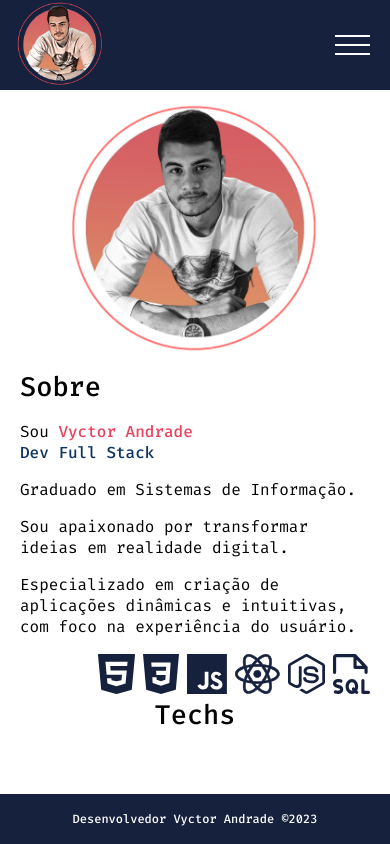
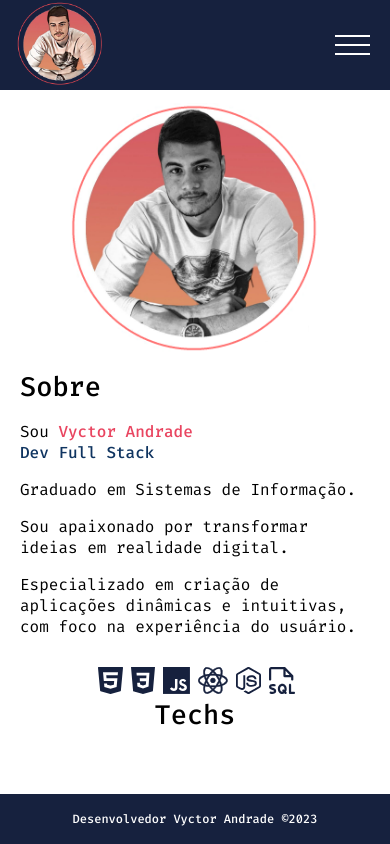
Before and after one commit to vyctorandrade/portfolio, a React (Vite) app: page /sobre in a window 390 px wide. Built offline with nearby package versions, Linux system fonts and the light colour scheme.

Commit message:
Update Sobre.module.css

```diff
--- a/src/pages/Sobre/Sobre.module.css
+++ b/src/pages/Sobre/Sobre.module.css
@@ -89,6 +89,7 @@
         height: 40px;
         display: flex;
         margin-top: -150px;
+        padding-top: 13px;
 
     }
 
```
